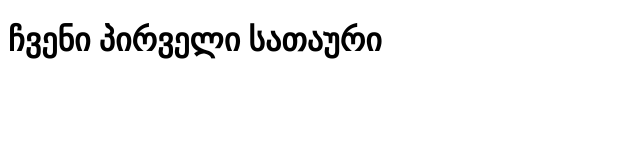
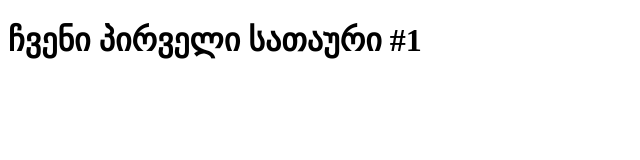
Before and after one commit to temo1203/group-3_learn, a plain HTML site: page index.html in a window 1280 px wide. Shown: the full height of the page, 0-640 px from the left. Drawn offline with Linux system fonts and the light colour scheme.

Commit message:
commit from me

```diff
--- a/index.html
+++ b/index.html
@@ -5,6 +5,6 @@
     <title>ჩემი დოკუმენტი</title>
 </head>
 <body>
-    <h1>ჩვენი პირველი სათაური</h1>
+    <h1>ჩვენი პირველი სათაური #1</h1>
 </body>
 </html>
```
